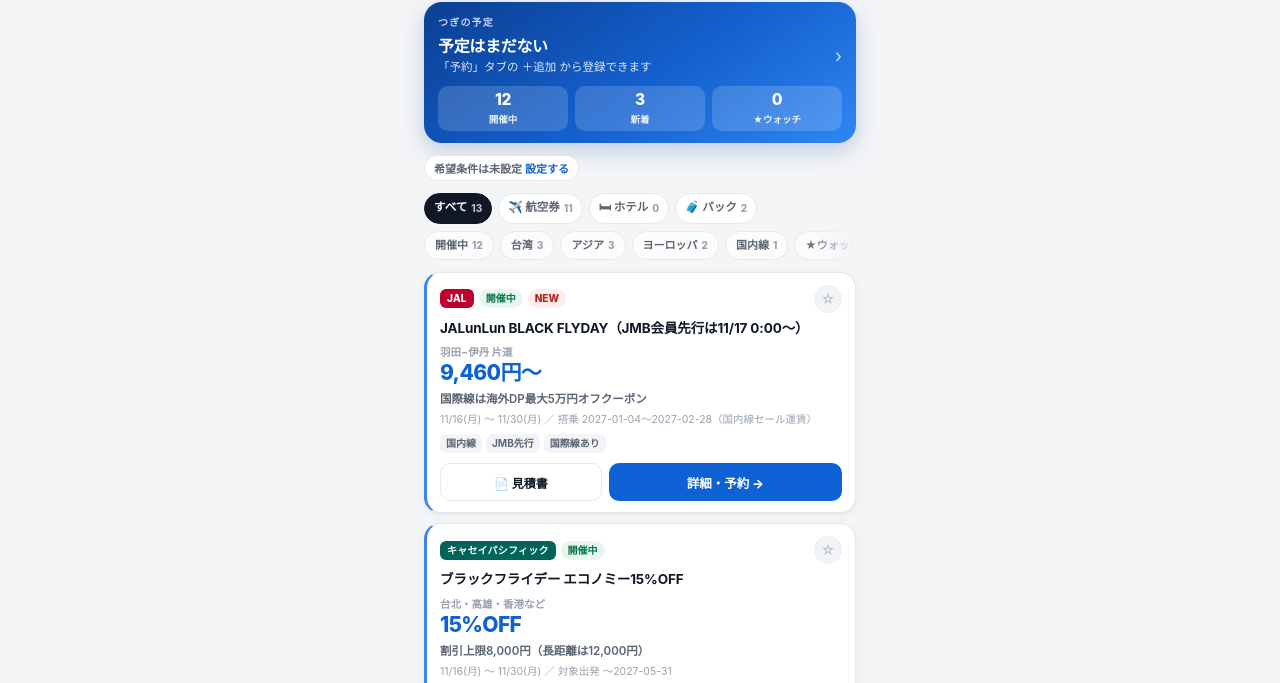
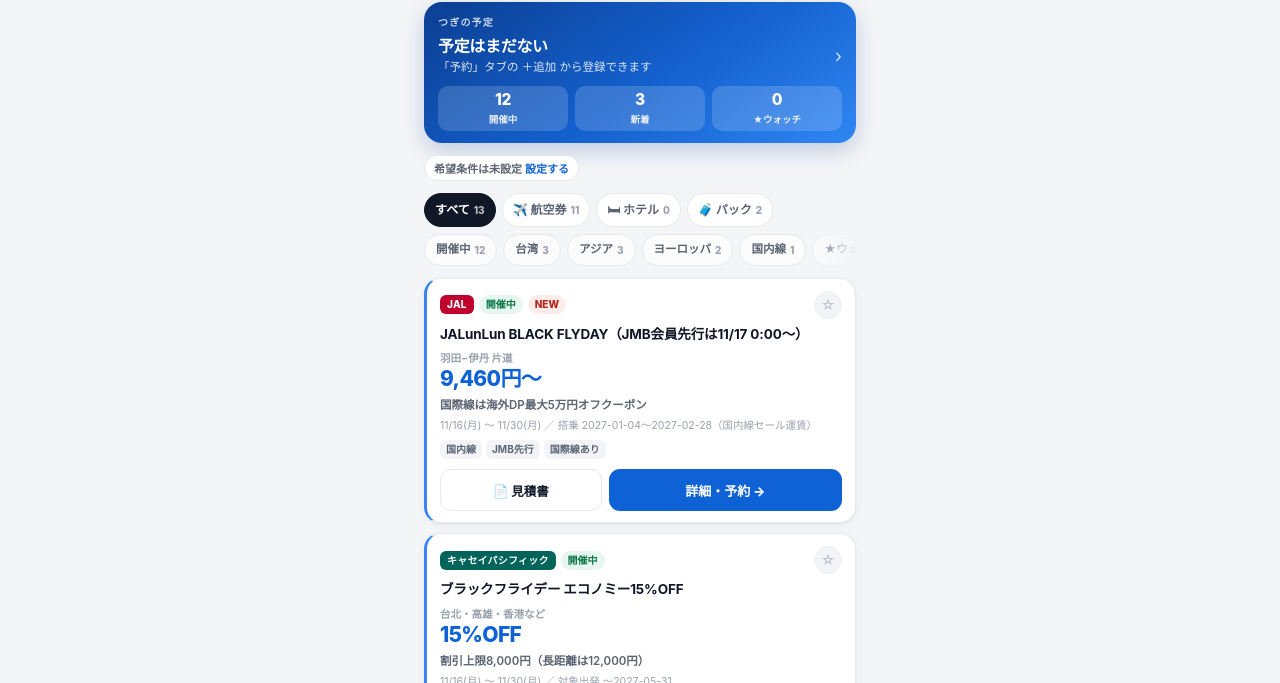
Before and after one commit to yokomizomasaharu-sketch/flight-watch, a plain HTML site: page index.html in a window 1280 px wide. Shown: the part 60-743 px from the top of the page. Drawn offline with Linux system fonts and the light colour scheme.

Commit message:
タップ領域を広げる（ピル34px・カード内ボタン42px）

```diff
--- a/index.html
+++ b/index.html
@@ -138,7 +138,7 @@
   .chip {
     display: inline-flex; align-items: center; gap: 3px;
     border: 1px solid var(--line); background: var(--card); color: var(--ink-2);
-    border-radius: 999px; padding: 0 9px; height: 31px; font-size: 11.5px; font-weight: 700;
+    border-radius: 999px; padding: 0 10px; height: 34px; font-size: 12px; font-weight: 700;
     cursor: pointer; white-space: nowrap; line-height: 1; flex: none;
   }
   .chip .n { font-size: 10px; font-weight: 800; color: var(--ink-3); margin-left: 1px; }
@@ -151,7 +151,7 @@
     mask-image: linear-gradient(to right, #000 88%, rgba(0,0,0,0));
   }
   .pill-row.sub::-webkit-scrollbar { display: none; }
-  .pill-row.sub .chip { height: 29px; padding: 0 10px; font-size: 11px; font-weight: 600; background: rgba(255,255,255,.7); }
+  .pill-row.sub .chip { height: 32px; padding: 0 11px; font-size: 11.5px; font-weight: 600; background: rgba(255,255,255,.7); }
   .pill-row.sub .chip.active { background: var(--accent-soft); border-color: #b9d3fb; color: #0a4496; }
   .pill-row.sub .chip.active .n { color: #0a4496; }
 
@@ -232,11 +232,11 @@
   .deal-actions { display: flex; gap: 7px; margin-top: 10px; }
   .deal-actions .b2 {
     flex: 1; border: 1px solid var(--line); background: var(--card); color: var(--ink);
-    border-radius: 10px; height: 38px; font-size: 12px; font-weight: 700; cursor: pointer;
+    border-radius: 11px; height: 42px; font-size: 12.5px; font-weight: 700; cursor: pointer;
   }
   .deal-actions .b1 {
     flex: 1.5; border: none; background: var(--accent); color: #fff;
-    border-radius: 10px; height: 38px; font-size: 12.5px; font-weight: 800; cursor: pointer;
+    border-radius: 11px; height: 42px; font-size: 13px; font-weight: 800; cursor: pointer;
   }
   .empty { text-align: center; color: var(--ink-2); font-size: 12.5px; padding: 24px 12px; line-height: 1.7; }
   .empty .big { font-size: 26px; display: block; margin-bottom: 6px; }
--- a/sw.js
+++ b/sw.js
@@ -1,5 +1,5 @@
 /* フライトウォッチ service worker（アプリ本体をキャッシュ、監視データはネット優先） */
-const CACHE = 'flight-watch-20261118024844';
+const CACHE = 'flight-watch-20261118025014';
 const ASSETS = [
   './', './index.html', './app.js', './flight_data.js', './manifest.json',
   './icons/icon-192.png', './icons/icon-512.png', './icons/maskable-512.png',
```
